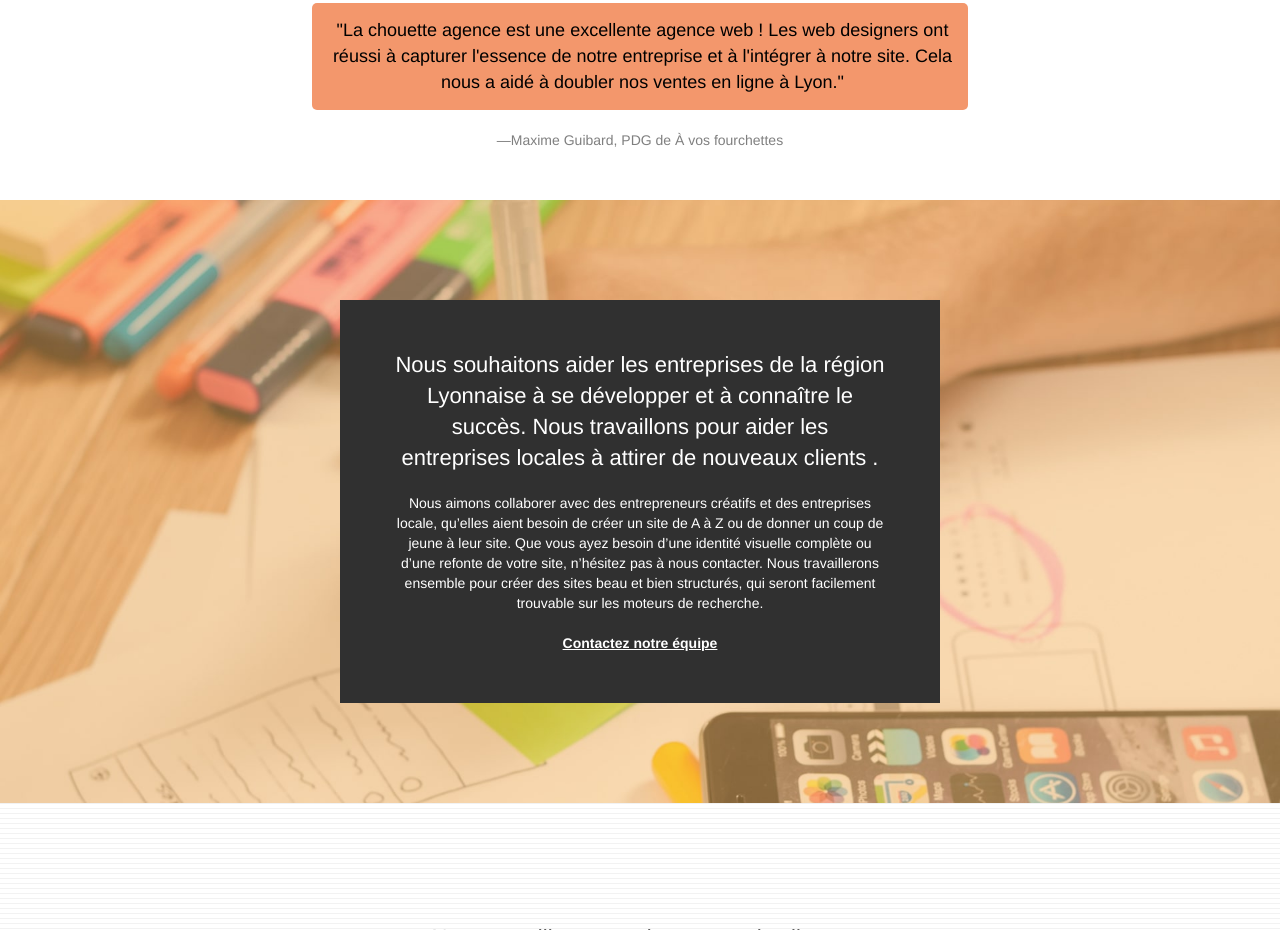
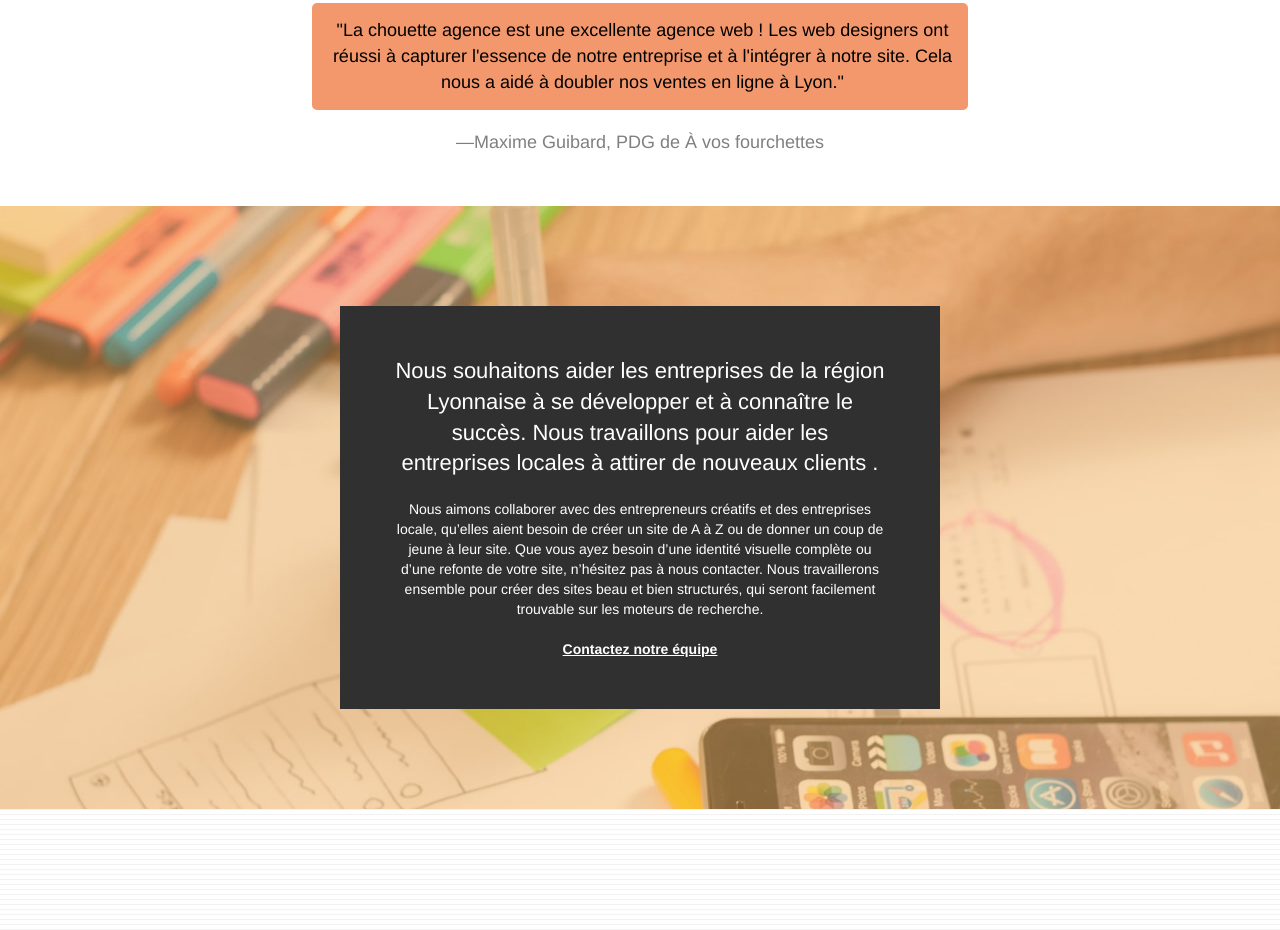
Before and after one commit to Marie29Bzh/MarieLaureBreton_4_27072021, a plain HTML site: page index.html in a window 1280 px wide. Shown: the part 1060-1990 px from the top of the page. Drawn offline with nearby package versions, Linux system fonts and the light colour scheme.

Commit message:
suppr espaces html/règle figcaption

```diff
--- a/style.css
+++ b/style.css
@@ -301,6 +301,10 @@ html {
 
 .portfolio-thumb {
     margin: auto;
+}
+
+figcaption {
+    font-size: 18px;
 }
 
 /*
```
Also changed, not shown: index.html (+5 -5 lines).
